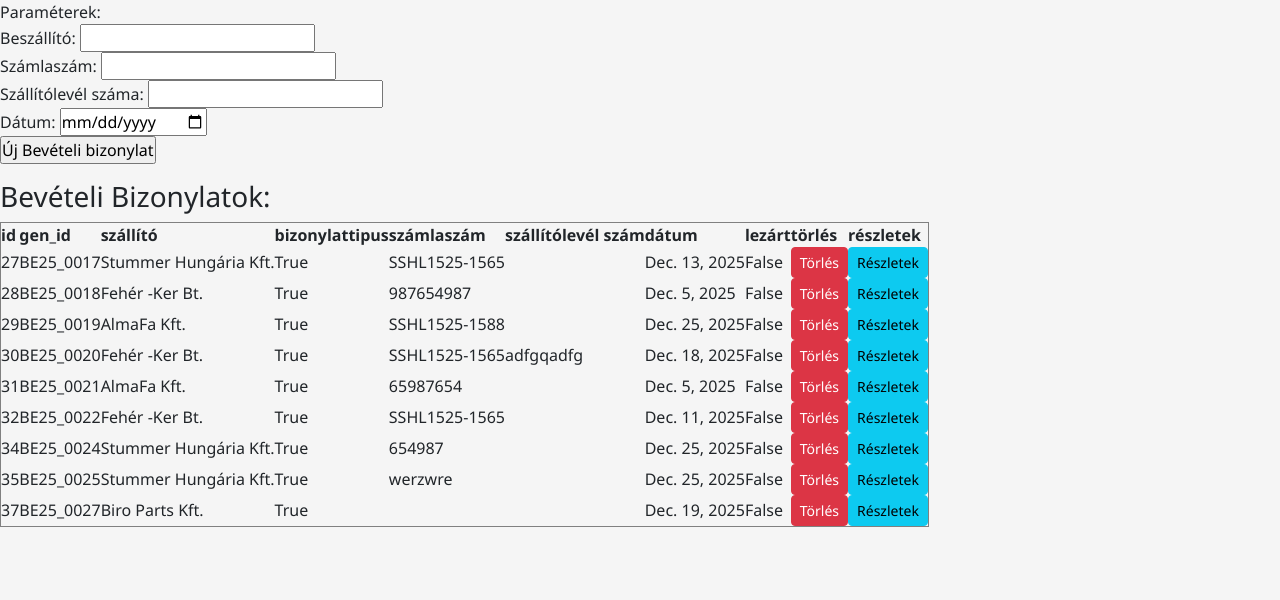
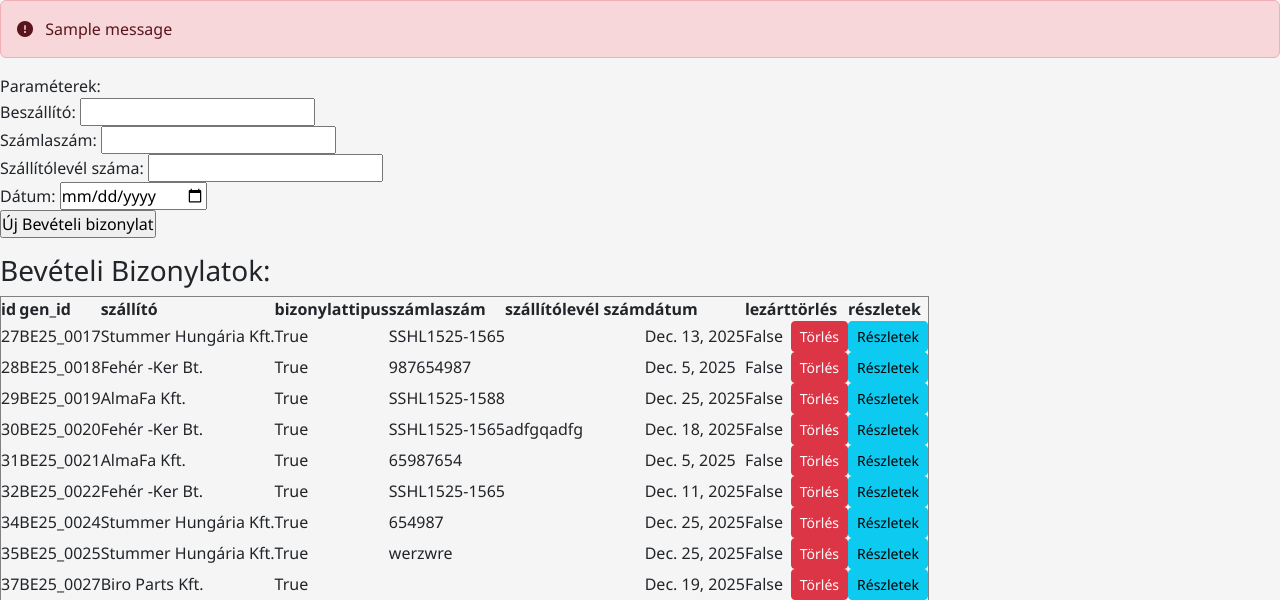
Before and after one commit to kissapam/MUT, a Django app: page /bebizonylat/ in a window 1280 px wide. Shown: the top 600 px of the page. Run offline with Django 5.2, Linux system fonts and the light colour scheme; a user stored in the database is signed in; data comes from the database, SQL or seed files in the repository; both versions use the stored data as it was after the commit; one stand-in notice (Sample message) is shown.

Commit message:
hibaüzenet

```diff
--- a/backend/raktar/templates/bebizonylat.html
+++ b/backend/raktar/templates/bebizonylat.html
@@ -5,6 +5,14 @@
 
 {% block content %}
 <section>
+    {% if messages %}
+                {% for message in messages %}
+                    <div class="alert alert-danger" role="alert">
+                        <i class="fas fa-exclamation-circle me-2"></i>
+                        {{ message }}
+                    </div>
+                {% endfor %}
+            {% endif %}
     <form action="{% url 'raktar:addBebizonylat' %}" method="post">
         {% csrf_token %}
         <p>Paraméterek:<br>
```
Also changed, not shown: backend/db.sqlite3.
